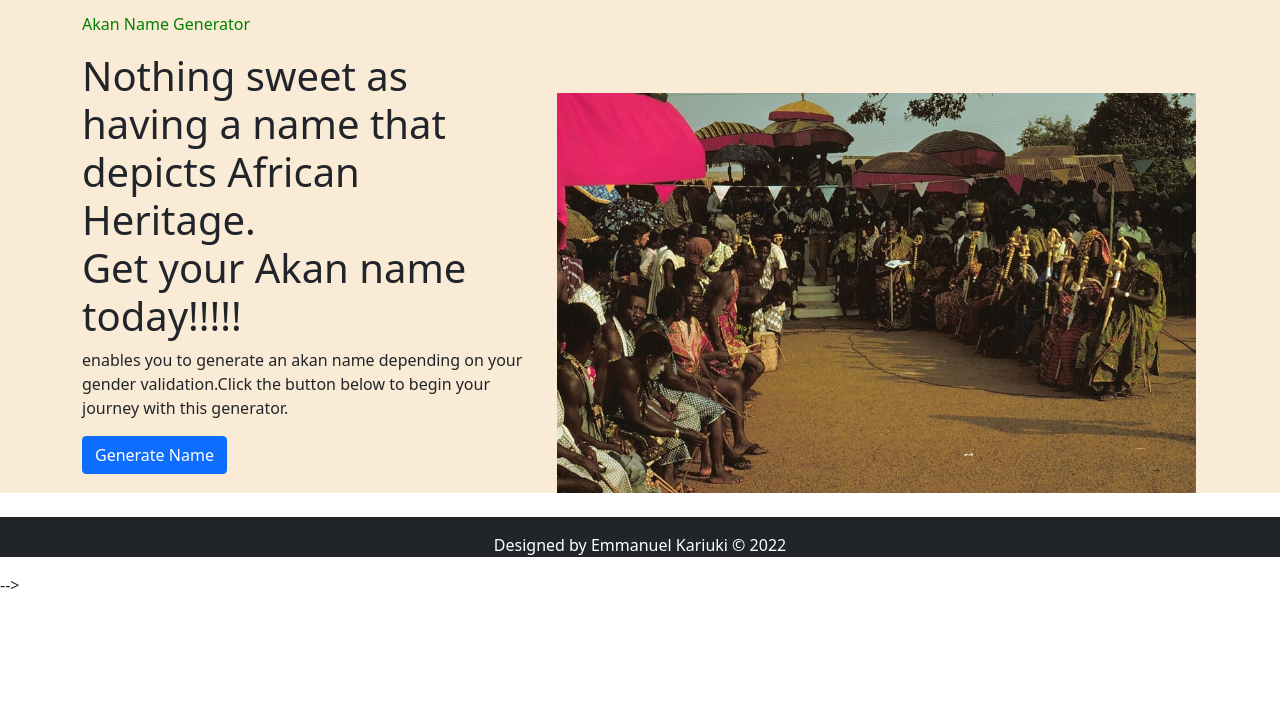
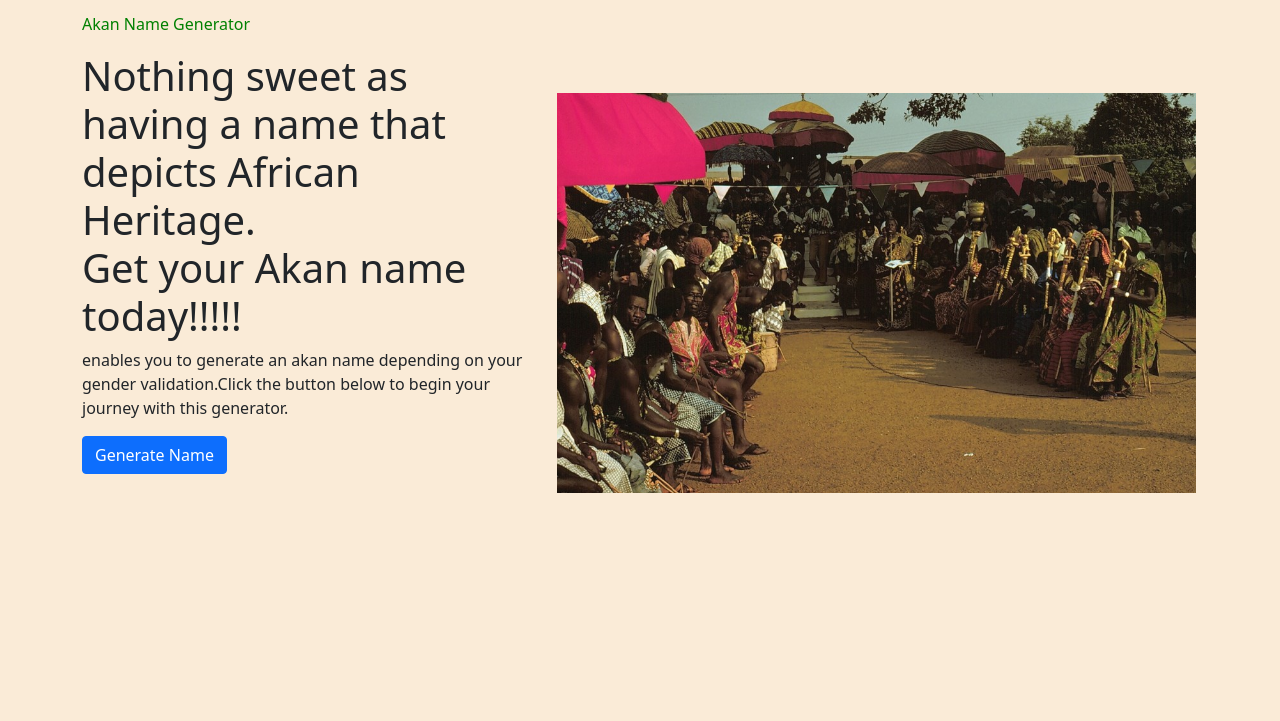
Before and after one commit to Kariuki1976/Akan-Names, a plain HTML site: page index.html in a window 1280 px wide. Shown: the part 79-800 px from the top of the page. Drawn offline with nearby package versions, Linux system fonts and the light colour scheme.

Commit message:
modified styles in description section

```diff
--- a/css-folder/styles.css
+++ b/css-folder/styles.css
@@ -11,6 +11,7 @@
 
 .description {
     background-color: antiquewhite;
+    height: 800px;
 }
 
 .akan {
--- a/index.html
+++ b/index.html
@@ -68,7 +68,7 @@
     <!-- Footer -->
     <section class=" sect-4 bg-dark mt-4 ">
         <footer class="text-white ">
-            <p class=" pt-3 text-center ">Designed by Emmanuel Kariuki © 2022</p>
+            <p class=" pt-3 text-left ">Designed by Emmanuel Kariuki © 2022</p>
 
         </footer>
 
```
